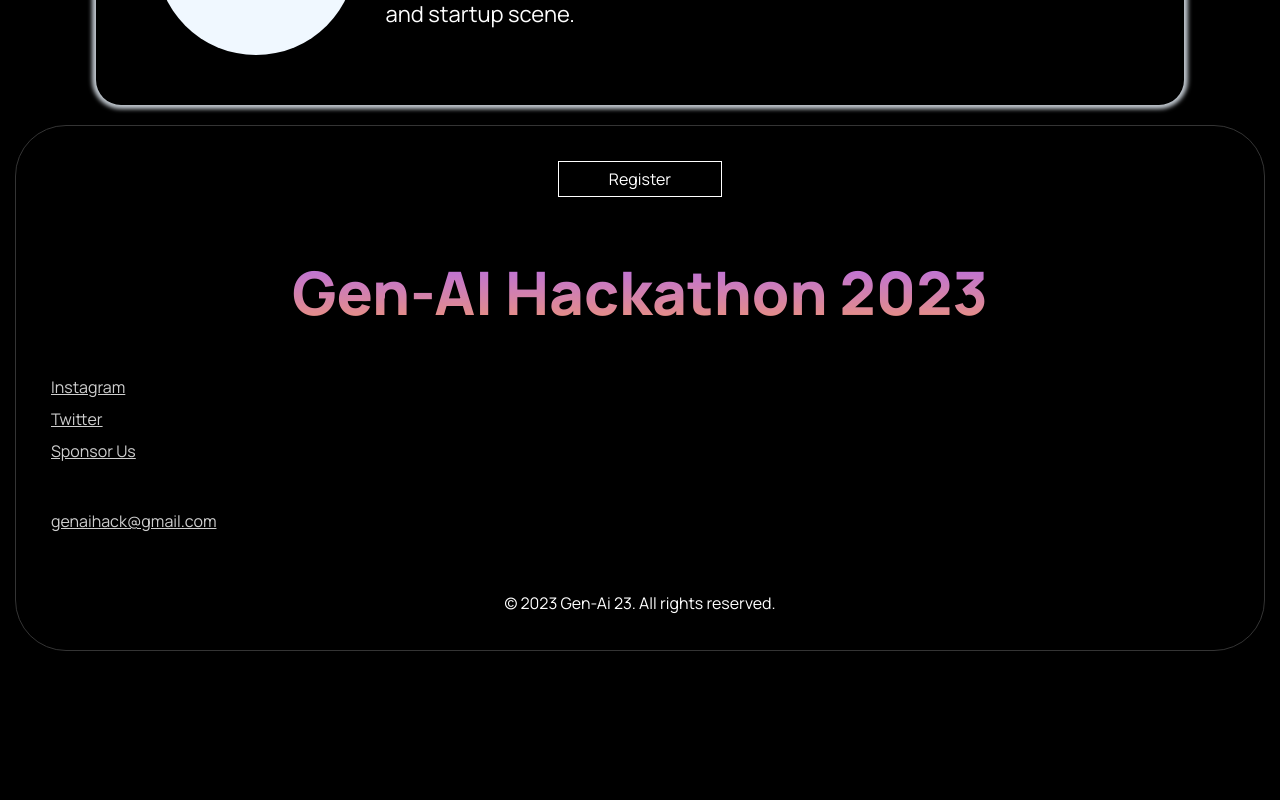
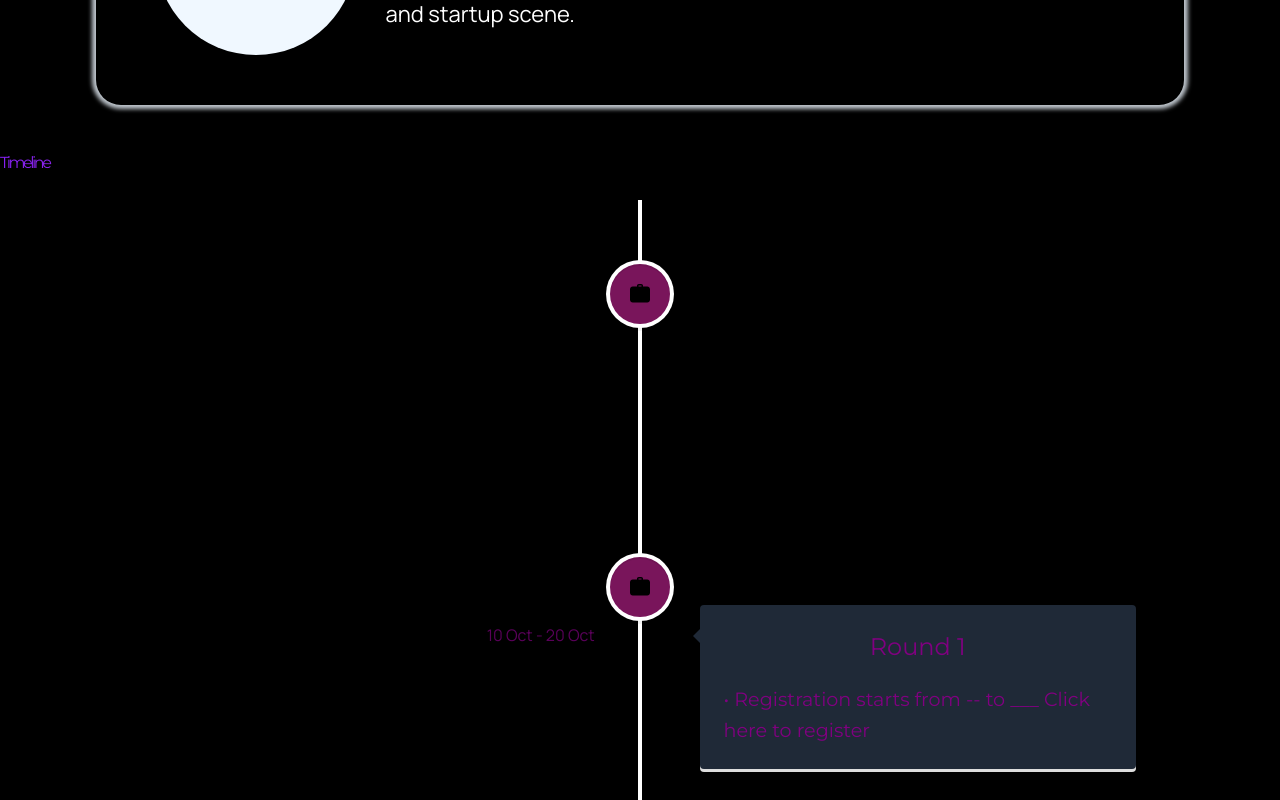
Before and after one commit to GenAiHack23/GenAIHack-Website, a React (Vite) app: page / in a window 1280 px wide. Shown: the part 2620-3420 px from the top of the page. Before the commit the page ends 3286 px from the top, so only its background shows below. Built offline with nearby package versions, Linux system fonts and the light colour scheme.

Commit message:
basic timeline component

```diff
--- a/package.json
+++ b/package.json
@@ -12,7 +12,9 @@
   "dependencies": {
     "react": "^18.2.0",
     "react-dom": "^18.2.0",
-    "react-router-dom": "^6.16.0"
+    "react-reveal": "^1.2.2",
+    "react-router-dom": "^6.16.0",
+    "react-vertical-timeline-component": "^3.6.0"
   },
   "devDependencies": {
     "@types/react": "^18.2.15",
--- a/src/App.jsx
+++ b/src/App.jsx
@@ -5,6 +5,7 @@ import Footer from "./components/Footer";
 import OurExpert from "./components/OurExpert";
 import AboutUs from "./views/AboutUs";
 import { Characteristics } from "./components/Characteristics";
+import Timeline from "./components/Timeline";
 
 export default function App() {
   return (
@@ -14,6 +15,7 @@ export default function App() {
       <AboutUs />
       <Characteristics />
       <OurExpert />
+      <Timeline />
       <Footer />
     </div>
   );
--- /dev/null
+++ b/src/components/Timeline.jsx
@@ -0,0 +1,223 @@
+// import React, { useEffect, useState } from "react";
+// // import { ReactComponent as WorkIcon } from "../Assets/Images/work.svg";
+// // import { ReactComponent as SchoolIcon } from "../Assets/Images/school.svg";
+// import {
+//   VerticalTimeline,
+//   VerticalTimelineElement,
+// } from "react-vertical-timeline-component";
+// import "react-vertical-timeline-component/style.min.css";
+
+// function Timeline() {
+//   let workIconStyles = { background: "#06D6A0" };
+//   let schoolIconStyles = { background: "#f9c74f" };
+
+//   //   const [loading, setLoading] = useState(true);
+
+//   //   const [data, setData] = useState([]);
+
+//   //   useEffect(() => {
+//   //     Requests.getSchedule().then((res) => {
+//   //       setData(res.data);
+//   //       setLoading(false);
+//   //     });
+//   //   }, []);
+
+//   let data = [
+//     {
+//       title: "Registration Opens",
+//       description: "Registration starts from -- to ___ Click here to register ",
+//     },
+//     {
+//       title: "Round 1",
+//       description: "Round 1 starts from -- to ___Click here to register ",
+//     },
+//     {
+//       title: "Round 2",
+//       description: "Registration starts from -- to ___ Click here to register ",
+//     },
+//     {
+//       title: "Closing Ceremony",
+//       description: "Round 1 starts from -- to ___Click here to register ",
+//     },
+//   ];
+
+//   return (
+//     <div className="font-sans text-xl pb-10">
+//       <h1
+//         className="title text-6xl font-semibold text-center text-white pb-12 mt-8"
+//         style={{ fontFamily: "Quicksand" }}
+//       >
+//         Timeline
+//       </h1>
+//       <VerticalTimeline>
+//         {data.map((event) => {
+//           //   let isWorkIcon = event.icon === "work";
+
+//           return (
+//             <VerticalTimelineElement
+//               //   key={`element${i}`}
+//               date={event.date}
+//               dateClassName=" text-2xl font-bold text-white"
+//               //   iconStyle={isWorkIcon ? workIconStyles : schoolIconStyles}
+//               //   icon={isWorkIcon ? <WorkIcon /> : <SchoolIcon />}
+//               contentStyle={{
+//                 background: "rgba(0,0,0,0.2)",
+//                 color: "#fff",
+//                 backdropFilter: "blur(5px)",
+//               }}
+//               textClassName="font-family"
+//               //   contentArrowStyle={{}}
+//               className="space-y-4"
+//             >
+//               <div className="vertical-timeline-element-title pt-1 font-bold text-blue-500 text-2xl border-b mb-4">
+//                 {event.title}
+//               </div>
+//               {/* <div>{event.location}</div> */}
+//               <div
+//                 className="mx-0 mt-6"
+//                 style={{ marginBottom: 20 }}
+//                 id="description"
+//               >
+//                 {event.description}
+//               </div>
+//             </VerticalTimelineElement>
+//           );
+//         })}
+//       </VerticalTimeline>
+//     </div>
+//   );
+// }
+
+// export default Timeline;
+
+import "react-vertical-timeline-component/style.min.css";
+
+import {
+  VerticalTimeline,
+  VerticalTimelineElement,
+} from "react-vertical-timeline-component";
+
+import Fade from "react-reveal/Fade";
+import React from "react";
+// import experienceData from "../../data/experience.json";
+
+export default function Experience() {
+  const data = [
+    {
+      title: "Registration Opens",
+      date: "10 Oct - 20 Oct",
+      details: ["Registration starts from -- to ___ Click here to register"],
+    },
+    {
+      title: "Round 1",
+      date: "10 Oct - 20 Oct",
+      details: ["Registration starts from -- to ___ Click here to register"],
+    },
+    {
+      title: "Round 2",
+      date: "10 Oct - 20 Oct",
+      details: ["Registration starts from -- to ___ Click here to register"],
+    },
+    {
+      title: "Result",
+      date: "10 Oct - 20 Oct",
+      details: ["Registration starts from -- to ___ Click here to register"],
+    },
+  ];
+
+  return (
+    <div className="mb-8 mt-20">
+      {/* <Fade up>
+        <div>
+          <h1 className="heading-main mb-8">Experience</h1>
+        </div>
+      </Fade> */}
+
+      <div className="heading text-center pb-10 text-3xl md:text-5xl lg:text-7xl font-extrabold ">
+        Timeline
+      </div>
+
+      <VerticalTimeline>
+        {data.map((events) => {
+          return (
+            <VerticalTimelineElement
+              style={{
+                margin: "2rem",
+                padding: "3rem",
+                borderRadius: "5rem",
+                fontSize: "1rem",
+                // width: "300px",
+              }}
+              className="vertical-timeline-element--education "
+              contentStyle={{ background: "#1F2937", color: "purple" }}
+              contentArrowStyle={{ borderRight: "7px solid  #1F2937" }}
+              date={events.date}
+              dateClassName="font-4xl text-white "
+              iconStyle={{
+                background: "#79155B",
+                color: "orange",
+              }}
+              icon={
+                <svg
+                  className="mx-auto fill-current text-gray-900"
+                  xmlns="http://www.w3.org/2000/svg"
+                  viewBox="0 0 48 48"
+                >
+                  <path d="M 21.5 4 C 19.585045 4 18 5.5850452 18 7.5 L 18 9 L 9.5 9 C 6.468 9 4 11.467 4 14.5 L 4 35.5 C 4 38.533 6.468 41 9.5 41 L 38.5 41 C 41.532 41 44 38.533 44 35.5 L 44 14.5 C 44 11.467 41.532 9 38.5 9 L 30 9 L 30 7.5 C 30 5.5850452 28.414955 4 26.5 4 L 21.5 4 z M 21.5 7 L 26.5 7 C 26.795045 7 27 7.2049548 27 7.5 L 27 9 L 21 9 L 21 7.5 C 21 7.2049548 21.204955 7 21.5 7 z"></path>
+                </svg>
+              }
+            >
+              <div className="flex flex-row justify-between gap-8">
+                <h3
+                  style={{
+                    fontFamily: "'Montserrat', 'sans-serif'",
+                    fontSize: "1.5rem",
+
+                    textAlign: "center",
+                    // alignItems: "center",
+                  }}
+                  className="mb-2  text-center text-xl font-bold text-orange-400 "
+                >
+                  {events.title}
+                </h3>
+              </div>
+
+              {events.details.map((detail, index) => (
+                <p
+                  style={{
+                    fontFamily: "'Montserrat', 'sans-serif'",
+                    fontSize: "1.2rem",
+                  }}
+                  className=" text-white"
+                  key={index}
+                >
+                  • {detail}
+                </p>
+              ))}
+            </VerticalTimelineElement>
+          );
+        })}
+
+        {/*  */}
+        {/* <VerticalTimelineElement
+          iconStyle={{
+            background: "#3b82f6",
+            color: "#1F2937",
+          }}
+          icon={
+            <svg
+              xmlns="http://www.w3.org/2000/svg"
+              height="24px"
+              viewBox="0 0 24 24"
+              width="24px"
+              className="mx-auto fill-current text-gray-900"
+            >
+              <path d="M0 0h24v24H0V0z" fill="none" />
+              <path d="M11.99 2C6.47 2 2 6.48 2 12s4.47 10 9.99 10C17.52 22 22 17.52 22 12S17.52 2 11.99 2zM12 20c-4.42 0-8-3.58-8-8s3.58-8 8-8 8 3.58 8 8-3.58 8-8 8zm-.22-13h-.06c-.4 0-.72.32-.72.72v4.72c0 .35.18.68.49.86l4.15 2.49c.34.2.78.1.98-.24.21-.34.1-.79-.25-.99l-3.87-2.3V7.72c0-.4-.32-.72-.72-.72z" />
+            </svg>
+          }
+        /> */}
+      </VerticalTimeline>
+    </div>
+  );
+}
```
Also changed, not shown: 1 other file (tests, documents, lock files or other folders).
